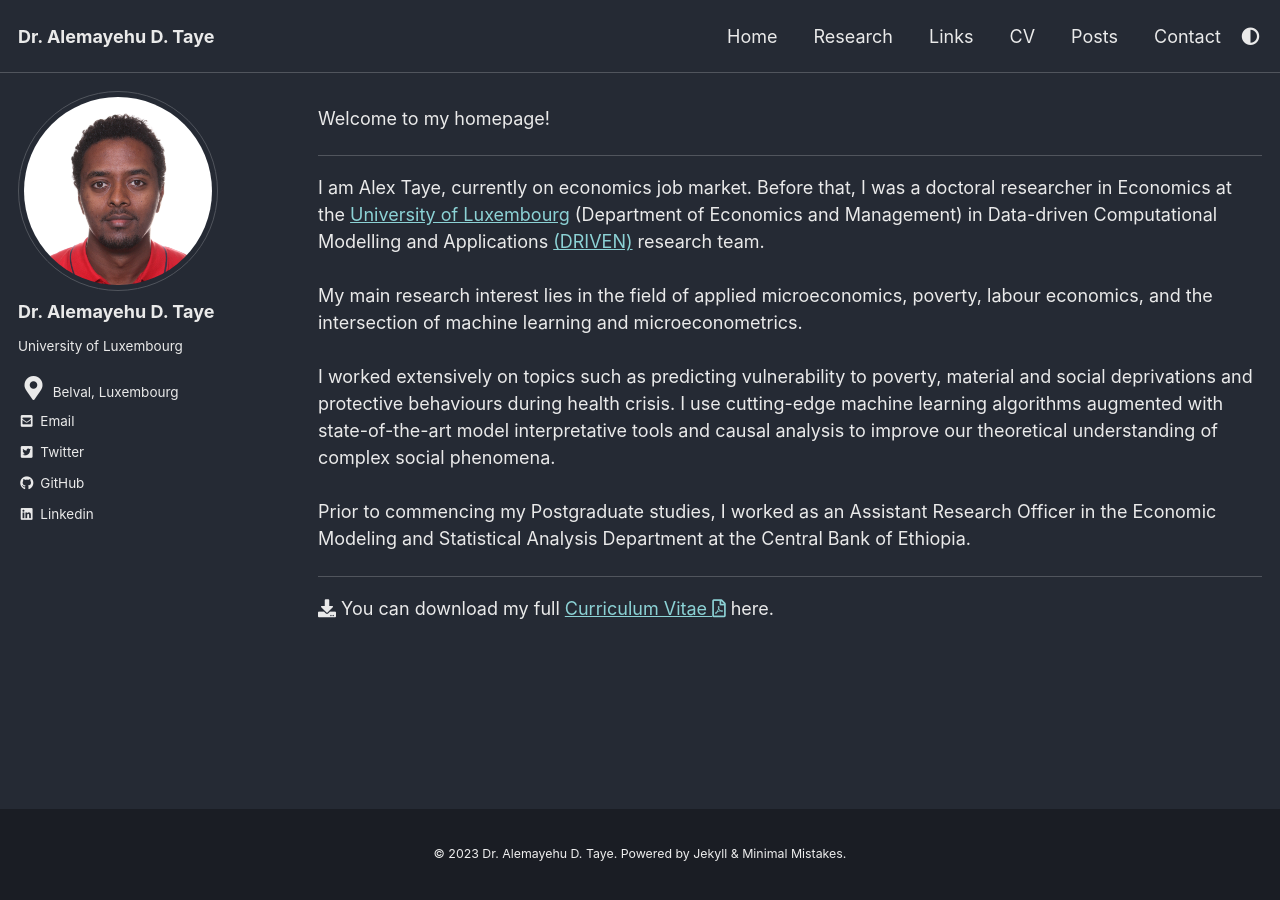
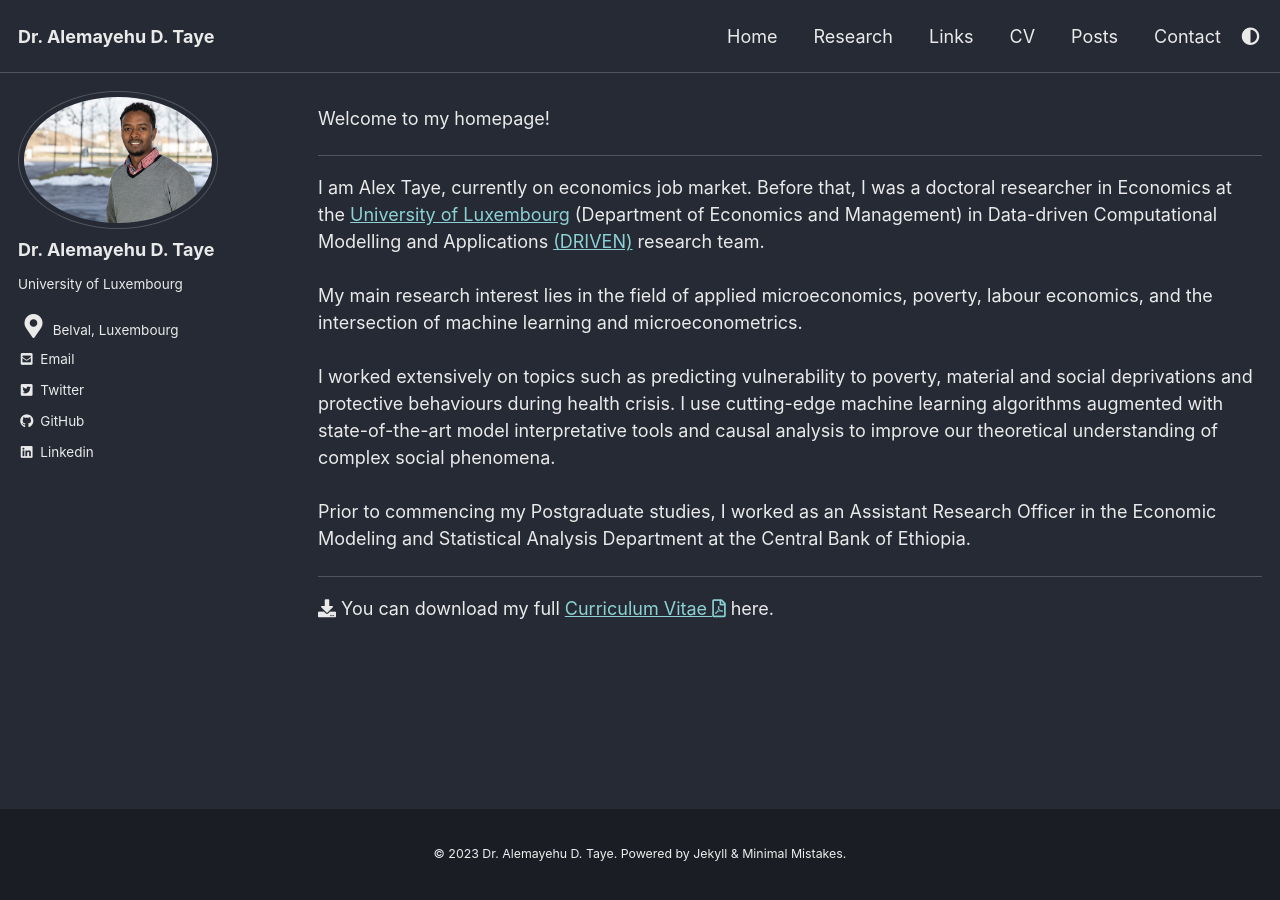
Before and after one commit to AlexTaye/AlexTAYE, a Jekyll site: the page built from _pages/index.md, in a window 1280 px wide. Built offline with Jekyll 4.4.1, drawn with Linux system fonts in a browser that asks for light colours; cached includes are drawn as plain includes; the list of posts is cut into pages by our own code.

Commit message:
Update _config.yml

```diff
--- a/_config.yml
+++ b/_config.yml
@@ -106,7 +106,7 @@ analytics:
 # Site Author
 author:
   name             : "Dr. Alemayehu D. Taye"
-  avatar           : "/profile.jpg"
+  avatar           : "/profile2.PNG"
   bio              : "University of Luxembourg"
   location         : "Belval, Luxembourg"
   #email            : ""
```
